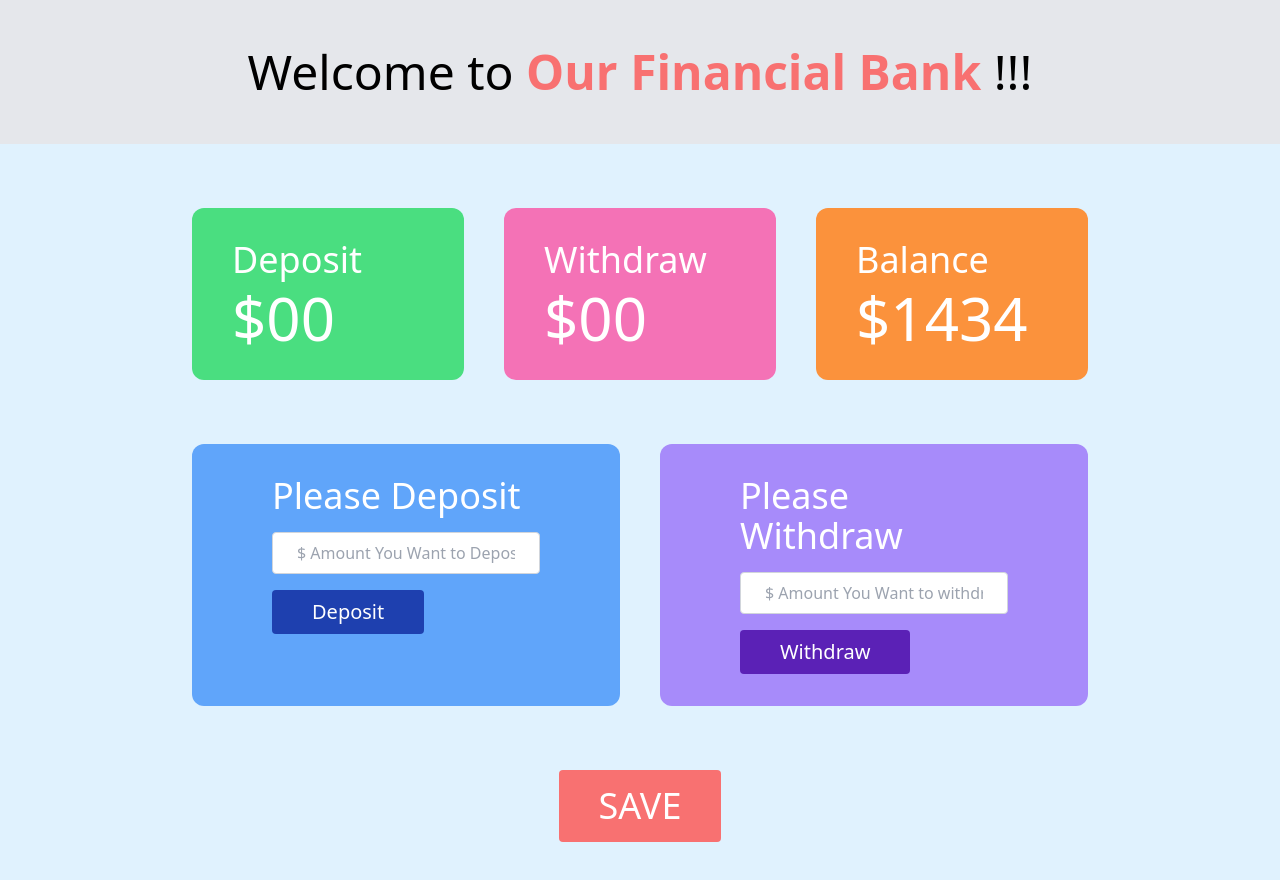
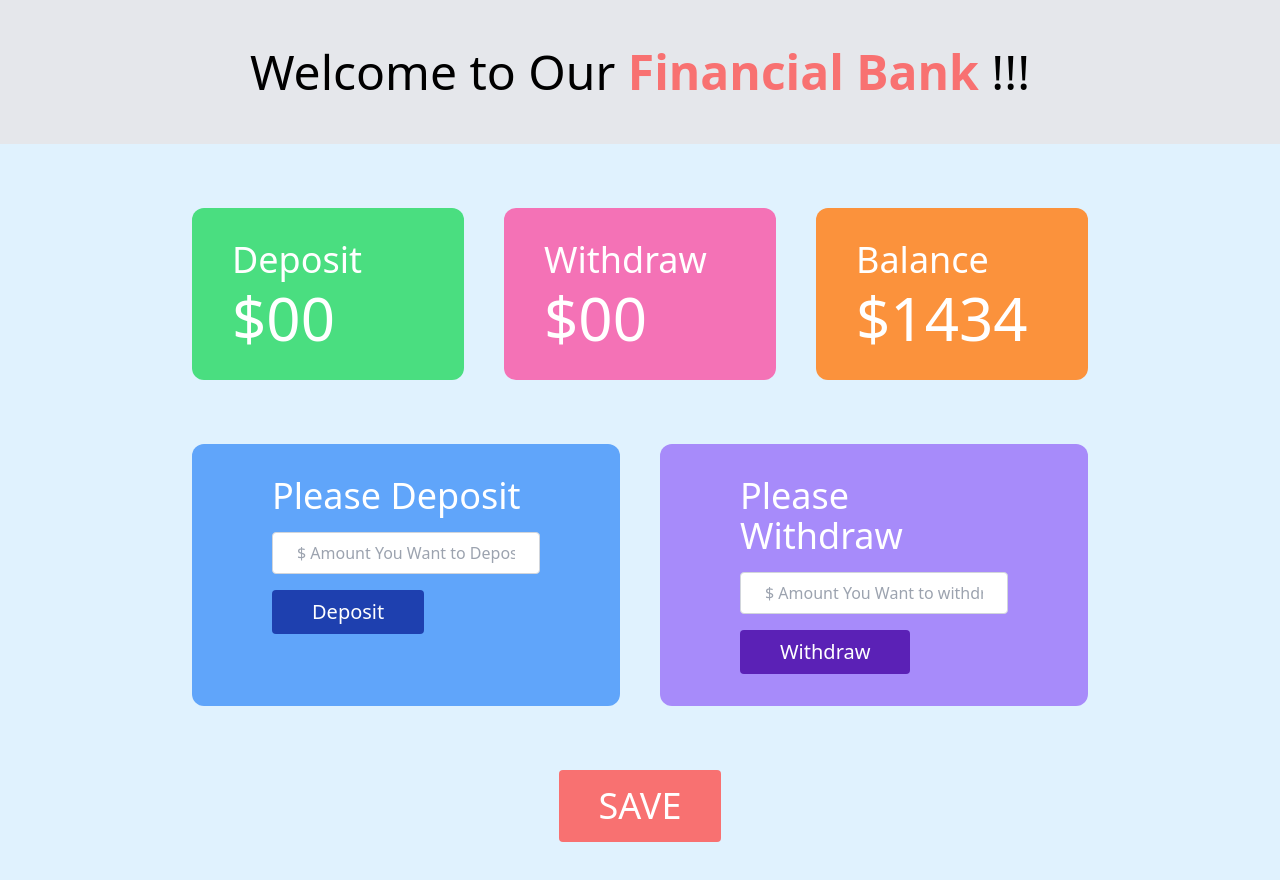
Before and after one commit to Reduan4u/M_26_Financial_Bank, a plain HTML site: page bank.html in a window 1280 px wide. Drawn offline with nearby package versions, Linux system fonts and the light colour scheme.

```diff
--- a/bank.html
+++ b/bank.html
@@ -5,12 +5,14 @@
     <meta charset="UTF-8">
     <meta name="viewport" content="width=device-width, initial-scale=1.0">
     <title>Our Financial Bank</title>
+    <link rel="shortcut icon" href="./pngwing.com.png" type="image/x-icon">
+
     <script src="https://cdn.tailwindcss.com"></script>
 
 </head>
 
 <body class="bg-gray-200">
-    <h1 class="text-5xl  text-center m-12 ">Welcome to <span class="font-bold text-red-400">Our Financial
+    <h1 class="text-5xl  text-center m-12 ">Welcome to Our<span class="font-bold text-red-400"> Financial
             Bank </span>!!!
     </h1>
     <section class="bg-sky-100 px-48 py-16">
```
Also changed, not shown: index.html (+2 -1 lines), pngwing.com.png (added).
